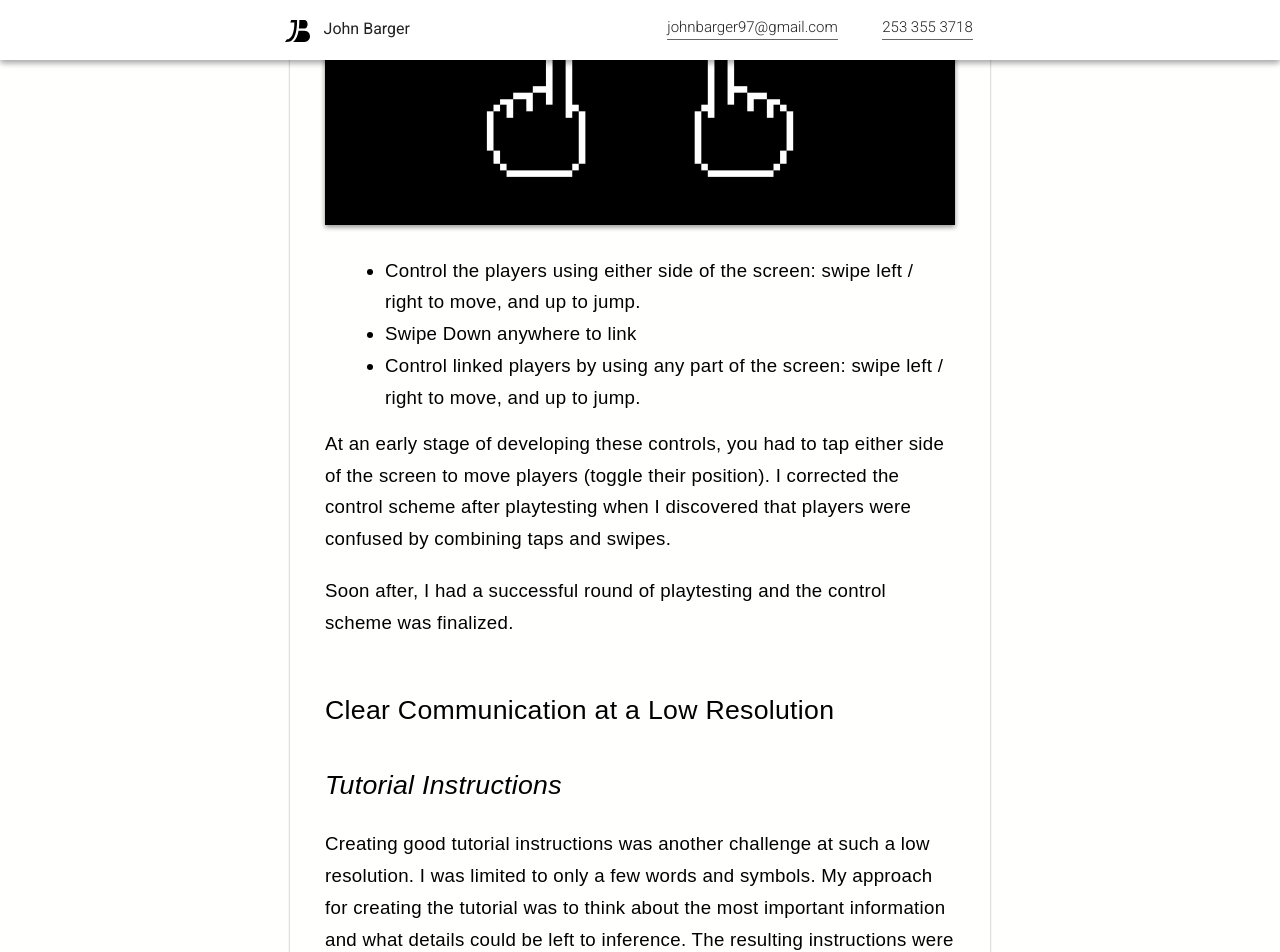
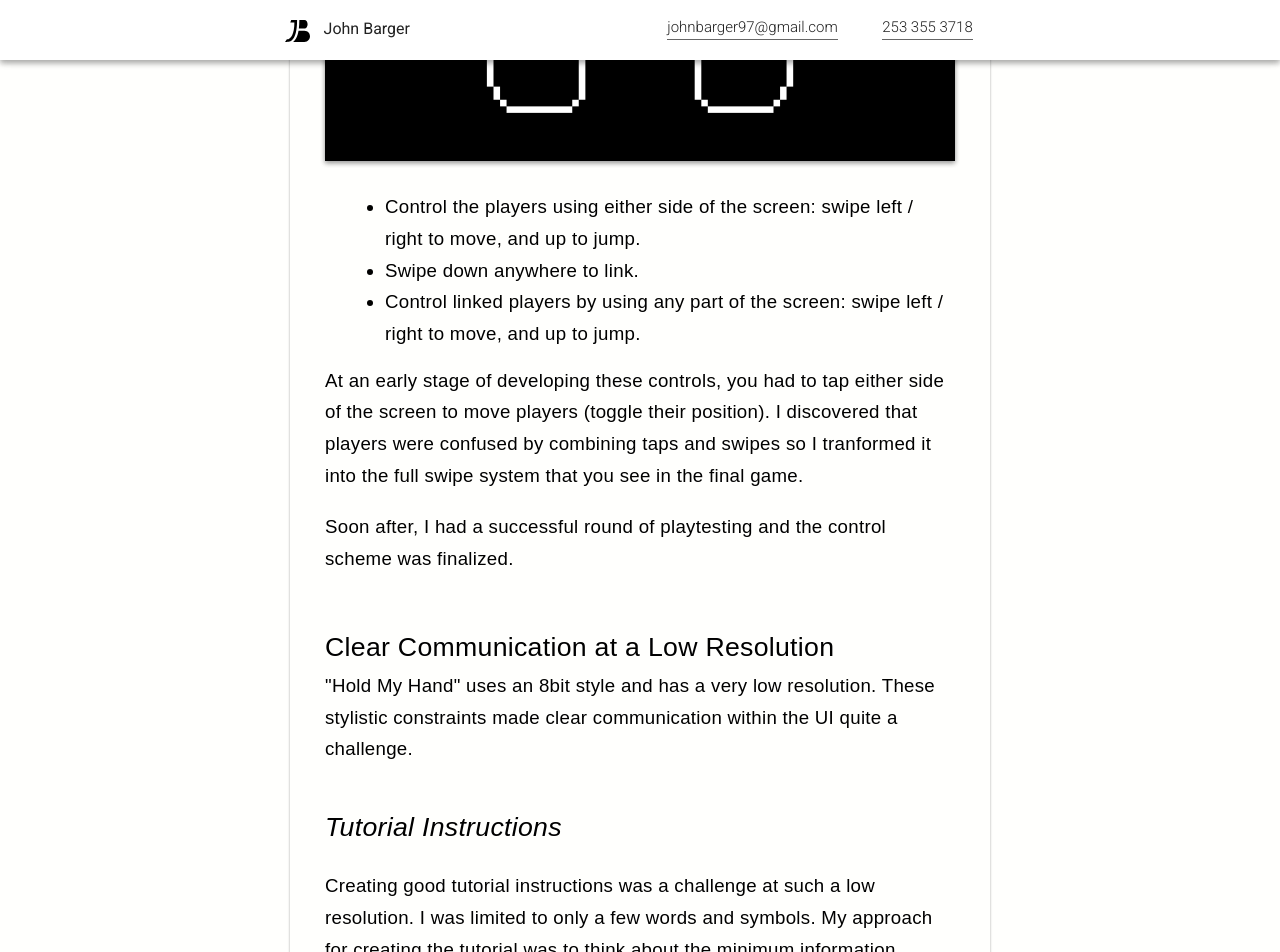
Before and after one commit to johnbarger97/portfolio-site, a Jekyll site: the page built from Mobile-Game-Interaction-Design.html, in a window 1280 px wide and 1400 px high, scrolled down 4492 px. Shown: the top 952 px of the window. Built offline with Jekyll 4.4.1, drawn with Linux system fonts in a browser that asks for light colours; some of the changed text lies outside the part shown.

Commit message:
revisions

```diff
--- a/Mobile-Game-Interaction-Design.html
+++ b/Mobile-Game-Interaction-Design.html
@@ -85,33 +85,35 @@
 
       <ul>
         <li>Control the players using either side of the screen: swipe left / right to move, and up to jump.</li>
-        <li>Swipe Down anywhere to link</li>
+        <li>Swipe down anywhere to link.</li>
         <li>Control linked players by using any part of the screen: swipe left / right to move, and up to jump.</li>
       </ul>
 
-      <p>At an early stage of developing these controls, you had to tap either side of the screen to move players (toggle their position). I corrected the control scheme after playtesting when I discovered that players were confused by combining taps and swipes.</p>
+      <p>At an early stage of developing these controls, you had to tap either side of the screen to move players (toggle their position). I discovered that players were confused by combining taps and swipes so I tranformed it into the full swipe system that you see in the final game.</p>
 
       <p>Soon after, I had a successful round of playtesting and the control scheme was finalized.</p>
 
 
       <h2>Clear Communication at a Low Resolution</h2>
 
+      <p>"Hold My Hand" uses an 8bit style and has a very low resolution. These stylistic constraints made clear communication within the UI quite a challenge.</p>
+
       <h3>Tutorial Instructions</h3>
 
-      <p>Creating good tutorial instructions was another challenge at such a low resolution. I was limited to only a few words and symbols. My approach for creating the tutorial was to think about the most important information and what details could be left to inference. The resulting instructions were clear and concise without cluttering the UI.</p>
+      <p>Creating good tutorial instructions was a challenge at such a low resolution. I was limited to only a few words and symbols. My approach for creating the tutorial was to think about the minimum information necessary and what details could be left to inference. The resulting instructions were clear and concise without cluttering the UI.</p>
 
       <video style="height: 400px; background: black;"id="vid" autoplay loop muted>
         <source src="/assets/hmh-project/tutorial.mp4" type="video/mp4"/>
         Your browser does not support HTML Video.
       </video>
 
-      <p>I also added a "reccommended grip" screen to the beggining of the tutorial. During playtesting I noticed people having a hard time settling into a comforable grip while learning the game.</p>
+      <p>During playtesting I noticed people were having a hard time settling into a comforable grip while learning the game. To address this, I added a "recommended grip" screen to the beggining of the tutorial. </p>
 
       <img style="height: 300px; object-fit: contain; background: black;" src="assets/hmh-project/recommended_grip.png" alt="">
 
       <h2>Other UX Improvements</h2>
       <br>
-      <p>Players that use reading glasses and have a harder time seeing things up close, struggled to differentiate between different obstacles. There wasn’t a good way to make obstacles extra clear with the art direction and graphics of the game. This was a stylistic oversight, but I didn’t want to ignore the problem. To make the experience more enjoyable for them I added an “Easy Visibility” option in the settings.</p>
+      <p>Players that use reading glasses and have a harder time seeing things up close struggled to identify obstacles. There wasn’t a good solution that made obstacles extra clear and conformed to the art direction and graphics of the game. This was a stylistic oversight, but I didn’t want to ignore the problem. To make the experience more enjoyable for them I added an “Easy Visibility” option in the settings menu.</p>
 
       <video style="height: 400px; background: black;"id="vid" autoplay loop muted>
         <source src="/assets/hmh-project/easy_visibility.mp4" type="video/mp4"/>
```
Also changed, not shown: other parts of Mobile-Game-Interaction-Design.html (+1 -1 lines).
